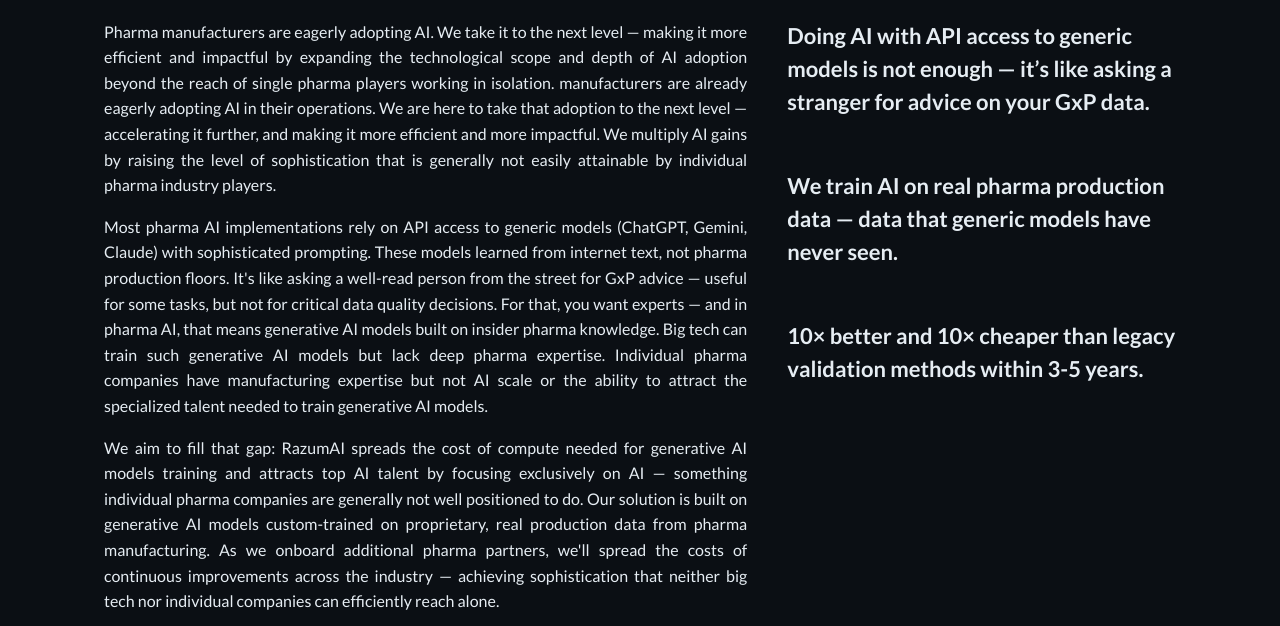
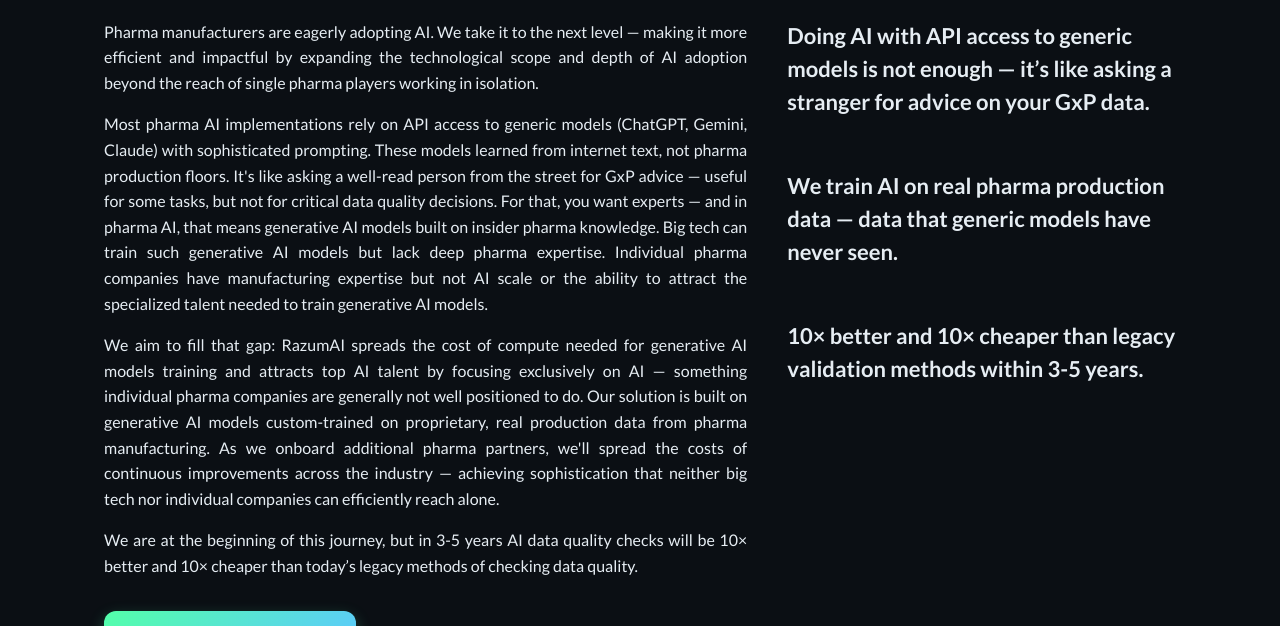
Before and after one commit to RazumAI-ch/razumai-site, a plain HTML site: page index.html in a window 1280 px wide. Shown: the part 167-793 px from the top of the page. Drawn offline with Linux system fonts and the light colour scheme.

Commit message:
Messaging improved

```diff
--- a/index.html
+++ b/index.html
@@ -47,7 +47,7 @@
             <!-- LEFT: narrative -->
             <td width="60%" style="vertical-align:top; text-align:justify;">
               <p style="max-width:none; margin-top:0;">
-                Pharma manufacturers are eagerly adopting AI. We take it to the next level — making it more efficient and impactful by expanding the technological scope and depth of AI adoption beyond the reach of single pharma players working in isolation. manufacturers are already eagerly adopting AI in their operations. We are here to take that adoption to the next level — accelerating it further, and making it more efficient and more impactful. We multiply AI gains by raising the level of sophistication that is generally not easily attainable by individual pharma industry players.
+                Pharma manufacturers are eagerly adopting AI. We take it to the next level — making it more efficient and impactful by expanding the technological scope and depth of AI adoption beyond the reach of single pharma players working in isolation.
               </p>
 
               <p style="max-width:none;">
```
